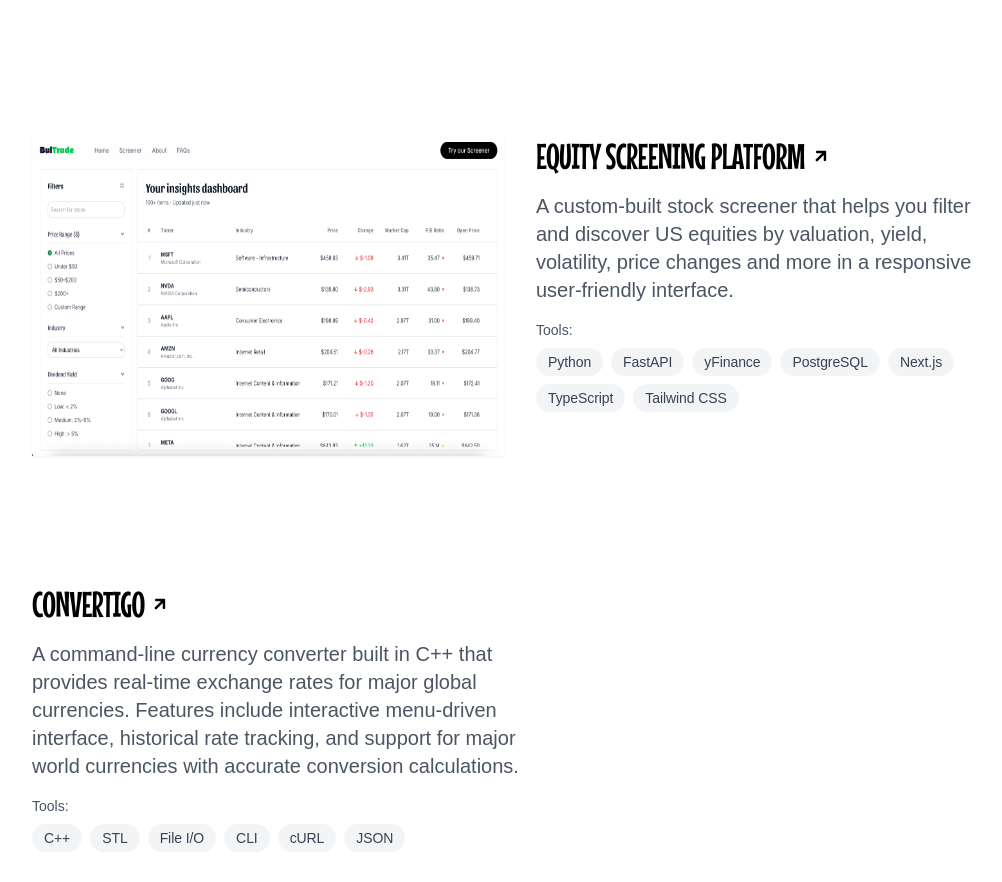
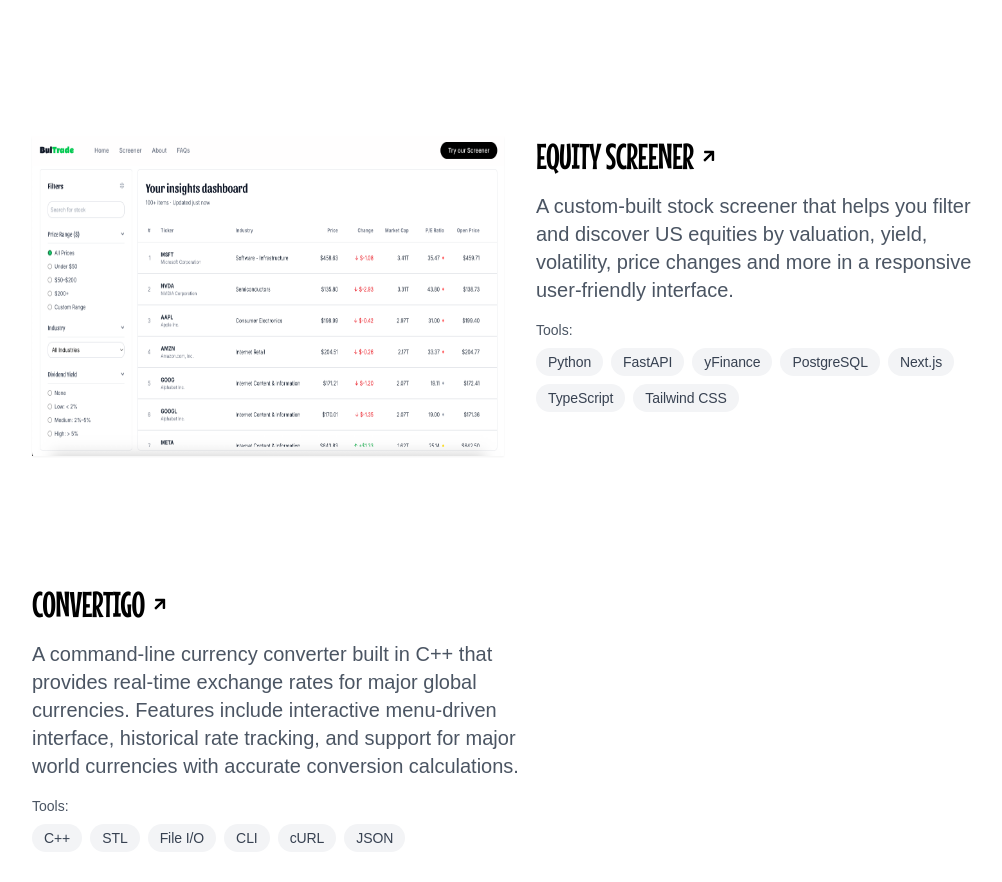
Before and after one commit to gyimadu/portfolio, a Next.js app: page /portfolio in a window 1280 px wide. Shown: the part 980-1862 px from the top of the page, without its empty margins (120-1122 px from the left). Built offline with nearby package versions, Linux system fonts and the light colour scheme; a web font is replaced by a local one.

Commit message:
updated project name

```diff
--- a/src/app/portfolio/page.tsx
+++ b/src/app/portfolio/page.tsx
@@ -26,7 +26,7 @@ export default function Portfolio() {
       link: "https://github.com/gyimadu/macro-signal-builder"
     },
     {
-      title: "Equity Screening Platform",
+      title: "Equity Screener",
       description: "A custom-built stock screener that helps you filter and discover US equities by valuation, yield, volatility, price changes and more in a responsive user-friendly interface.",
       tools: ["Python", "FastAPI", "yFinance", "PostgreSQL", "Next.js", "TypeScript", "Tailwind CSS"],
       image: {
```
